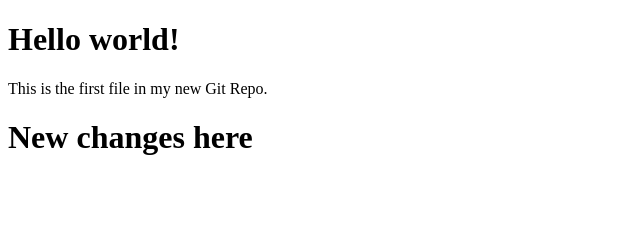
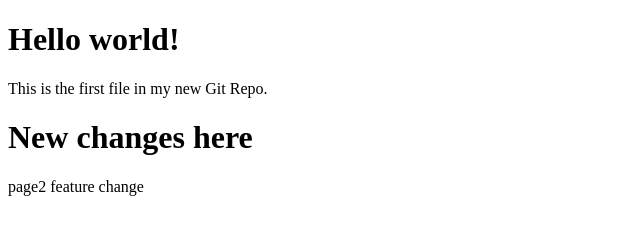
Before and after one commit to gitsourav/demo-html, a plain HTML site: page index.html in a window 1280 px wide. Shown: the whole page, without its empty margins (0-640 px from the left). Drawn offline with Linux system fonts and the light colour scheme.

Commit message:
first page2 change

```diff
--- a/index.html
+++ b/index.html
@@ -8,6 +8,6 @@
 <h1>Hello world!</h1>
 <p>This is the first file in my new Git Repo.</p>
   <h1>New changes here</h1>
-
+ page2 feature change
 </body>
 </html>
```
